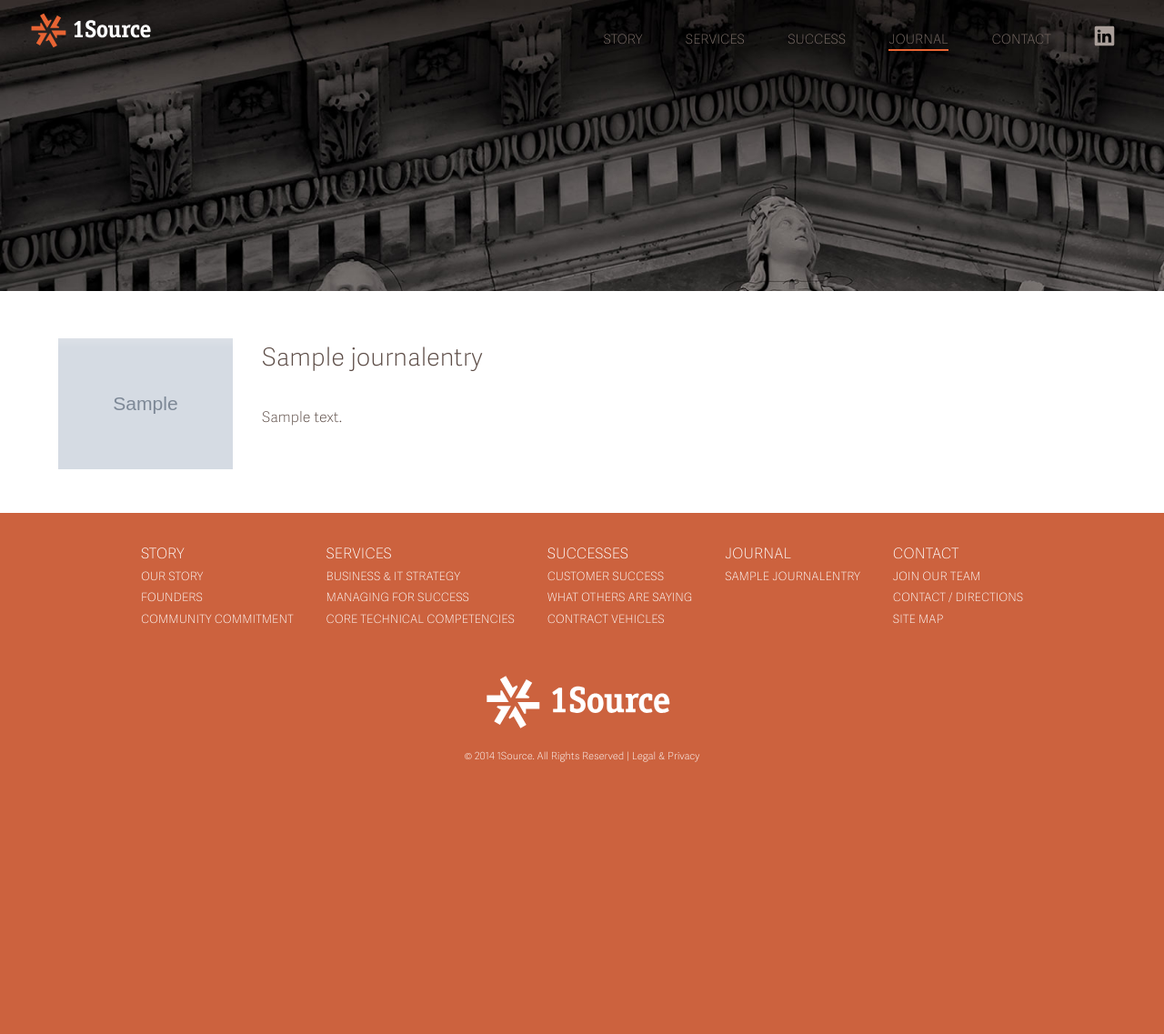
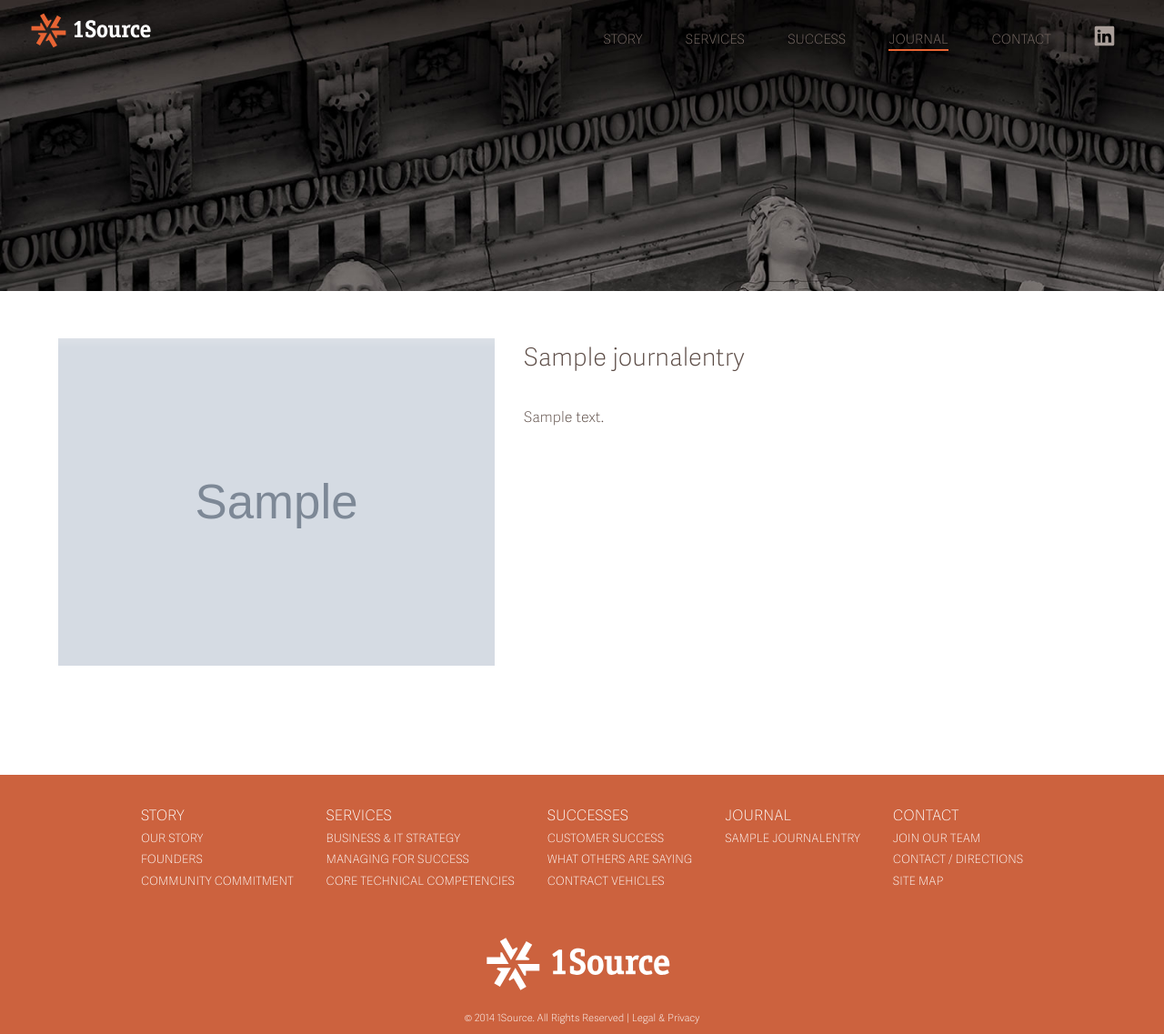
Before and after one commit to devonwarren/1source, a Django app: page /journal in a window 1280 px wide. Shown: the whole page at 91% size. Before the commit the page ends 838 px from the top, so only its background shows below. Run offline with Django 3.2, Linux system fonts and the light colour scheme; tables that the repository leaves empty hold one stand-in row (values such as "Sample post"); grey boxes marked "Sample" are stand-in pictures; some libraries are stand-ins or nearby versions.

Commit message:
increase width of side padding for journal

```diff
--- a/static/css/base.css
+++ b/static/css/base.css
@@ -179,37 +179,34 @@ header.not-fullscreen .gradient {
 
 /* line 193, base.scss */
 content#main {
-  margin-top: 20em;
   display: block;
   padding: 1em 4em;
+  max-width: 74em;
+  margin: 20em auto 0;
 }
 
 /* line 200, base.scss */
+article {
+  clear: both;
+}
+/* line 202, base.scss */
 article .article-image {
   background-size: 100%;
   background-repeat: no-repeat;
-  height: 12em;
-  width: 12em;
+  height: 30em;
+  width: 30em;
   float: left;
 }
-/* line 207, base.scss */
-article .large-image {
-  text-align: center;
-  height: 12em;
-  width: auto;
-  float: none;
-  padding: 4em 0 0;
-}
-/* line 214, base.scss */
+/* line 209, base.scss */
 article .article-content {
   margin-top: 2em;
-  margin-left: 14em;
+  margin-left: 32em;
 }
-/* line 217, base.scss */
+/* line 212, base.scss */
 article .article-content p {
   margin: 0 0 2em;
 }
-/* line 221, base.scss */
+/* line 216, base.scss */
 article .two-column {
   -webkit-column-count: 2;
   -moz-column-count: 2;
@@ -217,19 +214,19 @@ article .two-column {
   margin-left: 0;
 }
 
-/* line 229, base.scss */
+/* line 224, base.scss */
 nav {
   width: 100%;
   height: 64px;
 }
-/* line 232, base.scss */
+/* line 227, base.scss */
 nav .logo,
 nav .logo {
   height: 1.3em;
   width: 4em;
   display: inline-block;
 }
-/* line 238, base.scss */
+/* line 233, base.scss */
 nav ul {
   list-style: none;
   margin: 0;
@@ -237,13 +234,13 @@ nav ul {
   padding-right: 2em;
   padding-top: 22px;
 }
-/* line 244, base.scss */
+/* line 239, base.scss */
 nav ul li {
   display: inline-block;
   padding: .2em 1em;
   vertical-align: middle;
 }
-/* line 248, base.scss */
+/* line 243, base.scss */
 nav ul li a:link,
 nav ul li a:visited,
 nav ul li a:hover,
@@ -256,12 +253,12 @@ nav ul li a.active {
   color: #7F716B;
   font-size: .9em;
 }
-/* line 260, base.scss */
+/* line 255, base.scss */
 nav ul li a:hover,
 nav ul li a:focus {
   text-decoration: none;
 }
-/* line 264, base.scss */
+/* line 259, base.scss */
 nav ul li a::after {
   position: absolute;
   top: 100%;
@@ -278,7 +275,7 @@ nav ul li a::after {
   -moz-transform: translateY(-8px);
   transform: translateY(-8px);
 }
-/* line 280, base.scss */
+/* line 275, base.scss */
 nav ul li a:hover::after,
 nav ul li a:focus::after,
 nav ul li a.active::after {
@@ -289,7 +286,7 @@ nav ul li a.active::after {
   transform: translateY(2px);
 }
 
-/* line 293, base.scss */
+/* line 288, base.scss */
 footer {
   text-align: center;
   background-color: #C7522A;
@@ -297,60 +294,61 @@ footer {
   clear: both;
   opacity: .9;
 }
-/* line 299, base.scss */
+/* line 294, base.scss */
 footer > ul {
-  margin: 0;
+  margin: 0 auto;
+  max-width: 80em;
   padding: 1em;
   list-style: none;
   font-family: 'AdelleSans', sans-serif;
 }
-/* line 304, base.scss */
+/* line 300, base.scss */
 footer > ul > li {
   display: inline-block;
   vertical-align: top;
   padding: 1em;
   text-align: left;
 }
-/* line 309, base.scss */
+/* line 305, base.scss */
 footer > ul > li ul {
   list-style: none;
   font-size: .8em;
   padding-left: 0;
 }
-/* line 313, base.scss */
+/* line 309, base.scss */
 footer > ul > li ul li {
   padding-top: .4em;
 }
-/* line 319, base.scss */
+/* line 315, base.scss */
 footer #copyright {
   font-family: 'AdelleSans', sans-serif;
   font-size: .7em;
   padding-bottom: 1em;
 }
 
-/* line 329, base.scss */
+/* line 325, base.scss */
 body.homepage div#logo {
   position: absolute;
   top: 30%;
   width: 100%;
   text-align: center;
 }
-/* line 334, base.scss */
+/* line 330, base.scss */
 body.homepage div#logo h1.logo-color {
   height: 4em;
 }
-/* line 338, base.scss */
+/* line 334, base.scss */
 body.homepage header#hero {
   height: 100em;
 }
-/* line 340, base.scss */
+/* line 336, base.scss */
 body.homepage header#hero nav {
   position: absolute;
   bottom: 0;
   right: 0;
   transition: all 300ms ease-in;
 }
-/* line 345, base.scss */
+/* line 341, base.scss */
 body.homepage header#hero nav.sticky {
   position: fixed;
   top: 0;
@@ -360,40 +358,40 @@ body.homepage header#hero nav.sticky {
   opacity: .95;
   transition: all 300ms ease-in;
 }
-/* line 353, base.scss */
+/* line 349, base.scss */
 body.homepage header#hero nav.sticky a#nav-logo {
   opacity: 1;
   transition: all 300ms ease-in;
 }
-/* line 358, base.scss */
+/* line 354, base.scss */
 body.homepage header#hero nav a#nav-logo {
   opacity: 0;
   transition: all 300ms ease-in;
 }
-/* line 364, base.scss */
+/* line 360, base.scss */
 body.homepage div#enter {
   position: absolute;
   bottom: 8%;
   width: 100%;
   text-align: center;
 }
-/* line 369, base.scss */
+/* line 365, base.scss */
 body.homepage div#enter a svg {
   height: 4em;
   width: 4em;
   display: inline-block;
 }
-/* line 373, base.scss */
+/* line 369, base.scss */
 body.homepage div#enter a svg path {
   fill: white;
   transition: all 300ms ease-in;
 }
-/* line 377, base.scss */
+/* line 373, base.scss */
 body.homepage div#enter a svg:hover path {
   fill: #E86432 !important;
   transition: all 300ms ease-in;
 }
-/* line 384, base.scss */
+/* line 380, base.scss */
 body.homepage section.homepage-summary {
   display: block;
   padding: 3.6em;
@@ -405,7 +403,7 @@ body.homepage section.homepage-summary {
   font-size: 2.6em;
   font-weight: normal;
 }
-/* line 396, base.scss */
+/* line 392, base.scss */
 body.homepage aside.homepage-left {
   width: 50%;
   float: left;
@@ -413,43 +411,43 @@ body.homepage aside.homepage-left {
   margin-top: 14em;
   text-align: center;
 }
-/* line 402, base.scss */
+/* line 398, base.scss */
 body.homepage aside.homepage-left ul {
   list-style: none;
   margin: 0;
   padding: 0;
 }
-/* line 406, base.scss */
+/* line 402, base.scss */
 body.homepage aside.homepage-left ul li {
   font-family: 'AdelleSans', sans-serif;
   padding: .4em 1em;
   margin: 1em;
 }
-/* line 410, base.scss */
+/* line 406, base.scss */
 body.homepage aside.homepage-left ul li a {
   color: white;
   padding: .2em .5em;
 }
-/* line 414, base.scss */
+/* line 410, base.scss */
 body.homepage aside.homepage-left ul li.active a,
 body.homepage aside.homepage-left ul li a:hover {
   border: solid 0.15em #E86432;
   border-radius: .4em;
   text-decoration: none;
 }
-/* line 425, base.scss */
+/* line 421, base.scss */
 body.homepage section.homepage-right {
   background-color: white;
   height: 35em;
   padding: 6em 4em;
   margin-left: 50%;
 }
-/* line 430, base.scss */
+/* line 426, base.scss */
 body.homepage section.homepage-right .learn-more {
   margin-top: 3em;
   text-align: center;
 }
-/* line 433, base.scss */
+/* line 429, base.scss */
 body.homepage section.homepage-right .learn-more a {
   border: solid 0.15em #E86432;
   border-radius: .4em;
@@ -457,7 +455,7 @@ body.homepage section.homepage-right .learn-more a {
   color: #E86432;
   text-decoration: none;
 }
-/* line 439, base.scss */
+/* line 435, base.scss */
 body.homepage section.homepage-right .learn-more a:active {
   padding: .16em .55em;
   font-size: .92em;
--- a/static/css/base.scss
+++ b/static/css/base.scss
@@ -191,29 +191,24 @@ header.not-fullscreen {
 }
 
 content#main {
-	margin-top: 20em;
 	display: block;
 	padding: 1em 4em;
+	max-width: 74em;
+	margin: 20em auto 0;
 }
 
 article {
+	clear: both;
 	.article-image {
 		background-size: 100%;
 		background-repeat: no-repeat;
-		height: 12em;
-		width: 12em;
+		height: 30em;
+		width: 30em;
 		float: left;
-	}
-	.large-image {
-		text-align: center;
-		height: 12em;
-		width: auto;
-		float: none;
-		padding: 4em 0 0;
 	}
 	.article-content {
     	margin-top: 2em;
-    	margin-left: 14em;
+    	margin-left: 32em;
     	p {
     		margin: 0 0 2em;
     	}
@@ -297,7 +292,8 @@ footer {
 	clear: both;
 	opacity: .9;
 	& > ul {
-		margin: 0;
+		margin: 0 auto;
+		max-width: 80em;
 		padding: 1em;
 		list-style: none;
 		font-family: 'AdelleSans', sans-serif;
```
